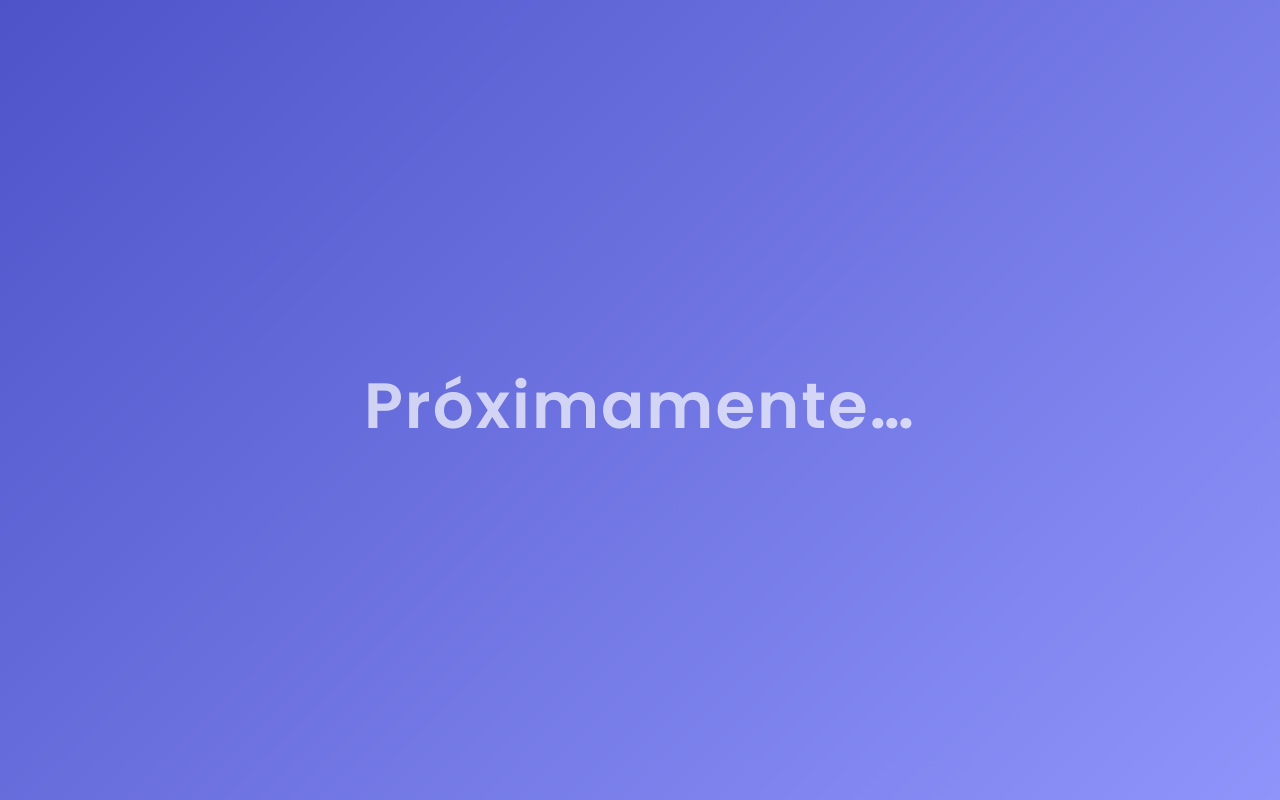
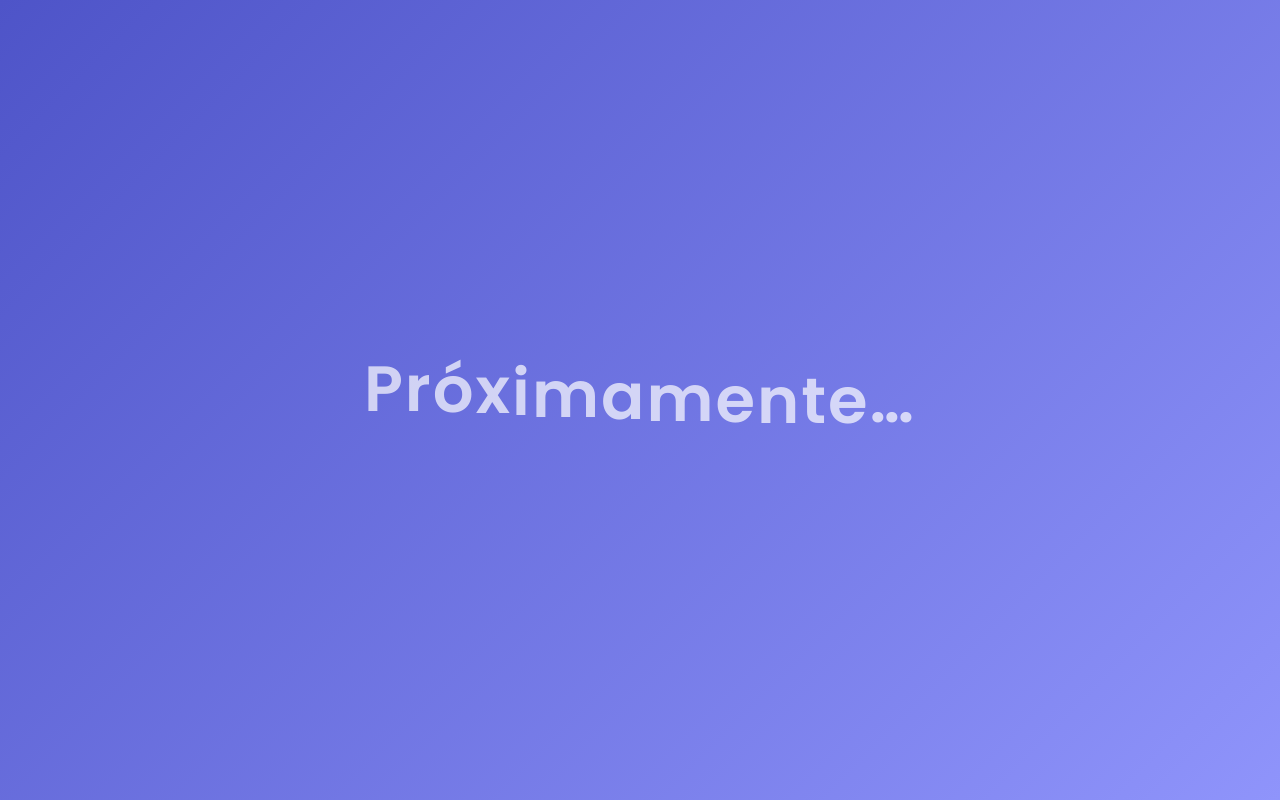
Before and after one commit to abul4fia/ags_game, a plain HTML site: page index.html in a window 1280 px wide. Drawn offline with Linux system fonts and the light colour scheme.

Commit message:
El texto "proximamente" ondula

```diff
--- a/index.html
+++ b/index.html
@@ -13,13 +13,42 @@ body{
   font-family:'Poppins',sans-serif;color:#fff;
 }
 h1{
-  font-size:clamp(2rem,5vw,4rem);font-weight:600;letter-spacing:2px;
+  font-size:clamp(2rem,5vw,4rem);
+  font-weight:600;
+  letter-spacing:2px;
+  white-space:pre;
   animation:fade 2s ease-in-out infinite alternate;
 }
-@keyframes fade{from{opacity:.4;transform:translateY(10px);}to{opacity:1;transform:translateY(0);}}
+@keyframes fade{
+  from{opacity:.4;}
+  to{opacity:1;}
+}
+@keyframes wave{
+  0%,100%{transform:translateY(0);}
+  50%{transform:translateY(-12px);}
+}
+h1 span{
+  display:inline-block;
+  animation:wave 2s ease-in-out infinite;
+}
 </style>
 </head>
 <body>
-  <h1>Próximamente…</h1>
+
+<h1>Próximamente…</h1>
+
+<script>
+document.addEventListener('DOMContentLoaded',()=>{
+  const h1=document.querySelector('h1');
+  const text=h1.textContent;
+  h1.textContent='';
+  [...text].forEach((char,i)=>{
+    const span=document.createElement('span');
+    span.textContent=char;
+    span.style.animationDelay=`${i*0.1}s`;
+    h1.appendChild(span);
+  });
+});
+</script>
 </body>
 </html>
```
